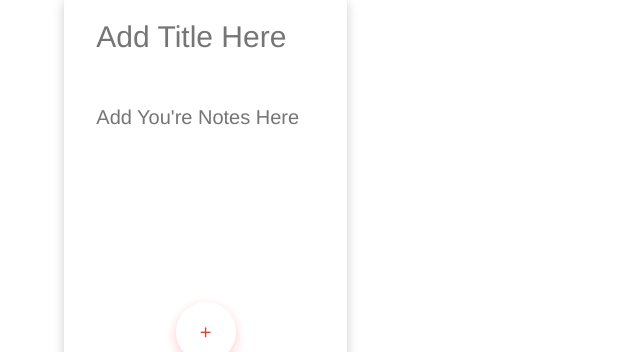
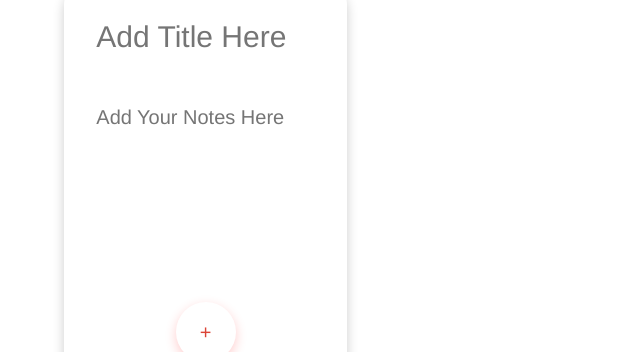
Before and after one commit to anvesha1501/anvesha_pwa, a plain HTML site: page notes.html in a window 1280 px wide. Shown: the part 111-463 px from the top of the page, 0-640 px from the left. Drawn offline with Linux system fonts and the light colour scheme.

Commit message:
Update notes.html

```diff
--- a/notes.html
+++ b/notes.html
@@ -25,7 +25,7 @@
         <div id="cards" class="cards">
             <div id="card" class="card">
                 <input id="addTitle" class="cardTitle" placeholder="Add Title Here"/>
-                <textarea id="addBody" class="cardBody" placeholder="Add You're Notes Here"></textarea>
+                <textarea id="addBody" class="cardBody" placeholder="Add Your Notes Here"></textarea>
                 <button id="addNoteButton" class="addNote">+</button>
             </div>
         </div>
```
